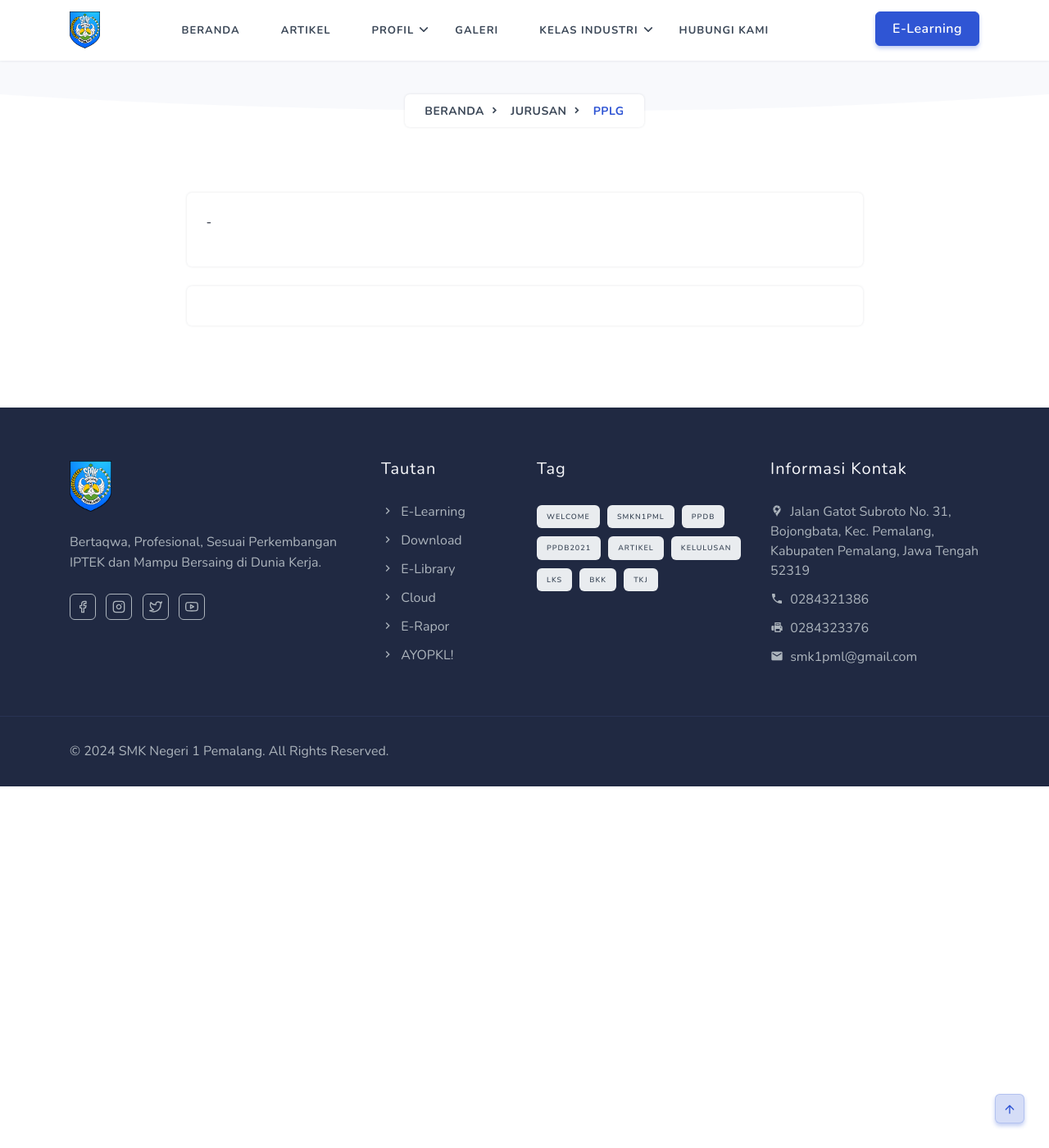
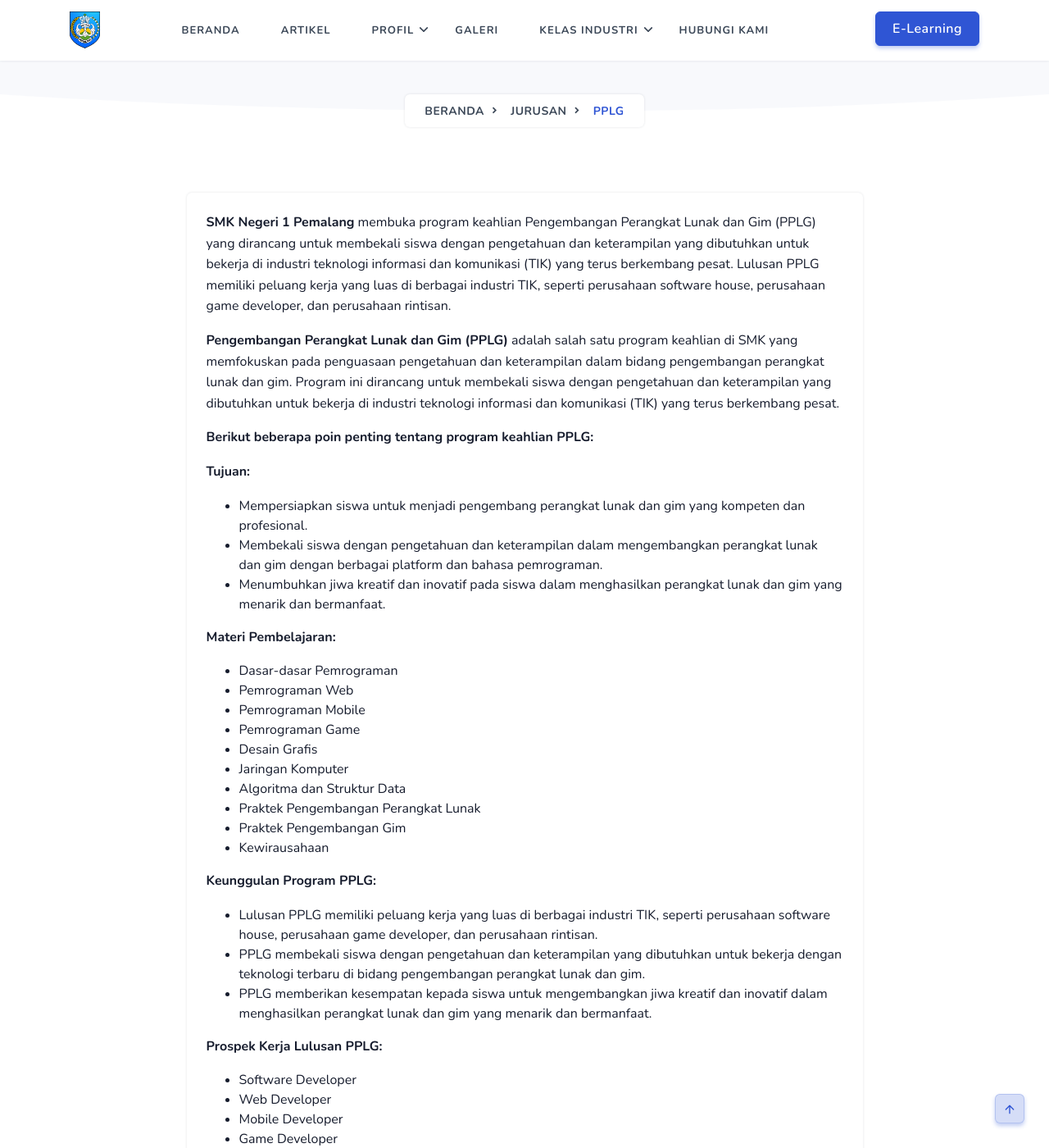
Before and after one commit to smkn1pml/website, a Jekyll site: the page built from _majors/pengembangan-perangkat-lunak-dan-gim.md, in a window 1280 px wide and 1400 px high, scrolled down 229 px. Shown: the whole window at 82% size. Built offline with Jekyll 4.4.1, drawn with Linux system fonts in a browser that asks for light colours; comment, search, counter and statistics services are not loaded; some of the changed text lies outside the part shown.

Commit message:
Update Jurusan “pengembangan-perangkat-lunak-dan-gim”

```diff
--- a/_majors/pengembangan-perangkat-lunak-dan-gim.md
+++ b/_majors/pengembangan-perangkat-lunak-dan-gim.md
@@ -3,4 +3,52 @@ title: Pengembangan Perangkat Lunak dan Gim
 slug: PPLG
 color: "#edff00"
 ---
-\-
+<!--StartFragment-->
+
+**SMK Negeri 1 Pemalang** membuka program keahlian Pengembangan Perangkat Lunak dan Gim (PPLG) yang dirancang untuk membekali siswa dengan pengetahuan dan keterampilan yang dibutuhkan untuk bekerja di industri teknologi informasi dan komunikasi (TIK) yang terus berkembang pesat. Lulusan PPLG memiliki peluang kerja yang luas di berbagai industri TIK, seperti perusahaan software house, perusahaan game developer, dan perusahaan rintisan.
+
+**Pengembangan Perangkat Lunak dan Gim (PPLG)** adalah salah satu program keahlian di SMK yang memfokuskan pada penguasaan pengetahuan dan keterampilan dalam bidang pengembangan perangkat lunak dan gim. Program ini dirancang untuk membekali siswa dengan pengetahuan dan keterampilan yang dibutuhkan untuk bekerja di industri teknologi informasi dan komunikasi (TIK) yang terus berkembang pesat.
+
+**Berikut beberapa poin penting tentang program keahlian PPLG:**
+
+**Tujuan:**
+
+* Mempersiapkan siswa untuk menjadi pengembang perangkat lunak dan gim yang kompeten dan profesional.
+* Membekali siswa dengan pengetahuan dan keterampilan dalam mengembangkan perangkat lunak dan gim dengan berbagai platform dan bahasa pemrograman.
+* Menumbuhkan jiwa kreatif dan inovatif pada siswa dalam menghasilkan perangkat lunak dan gim yang menarik dan bermanfaat.
+
+**Materi Pembelajaran:**
+
+* Dasar-dasar Pemrograman
+* Pemrograman Web
+* Pemrograman Mobile
+* Pemrograman Game
+* Desain Grafis
+* Jaringan Komputer
+* Algoritma dan Struktur Data
+* Praktek Pengembangan Perangkat Lunak
+* Praktek Pengembangan Gim
+* Kewirausahaan
+
+**Keunggulan Program PPLG:**
+
+* Lulusan PPLG memiliki peluang kerja yang luas di berbagai industri TIK, seperti perusahaan software house, perusahaan game developer, dan perusahaan rintisan.
+* PPLG membekali siswa dengan pengetahuan dan keterampilan yang dibutuhkan untuk bekerja dengan teknologi terbaru di bidang pengembangan perangkat lunak dan gim.
+* PPLG memberikan kesempatan kepada siswa untuk mengembangkan jiwa kreatif dan inovatif dalam menghasilkan perangkat lunak dan gim yang menarik dan bermanfaat.
+
+**Prospek Kerja Lulusan PPLG:**
+
+* Software Developer
+* Web Developer
+* Mobile Developer
+* Game Developer
+* Programmer
+* IT Consultant
+* Entrepreneur
+*
+
+Program keahlian PPLG merupakan pilihan yang tepat bagi siswa yang ingin berkecimpung di industri TIK yang dinamis dan penuh peluang. Dengan mempelajari program ini, siswa akan dibekali dengan pengetahuan dan keterampilan yang dibutuhkan untuk bekerja di berbagai industri TIK dan memiliki peluang kerja yang luas.
+
+
+
+<!--EndFragment-->
```
